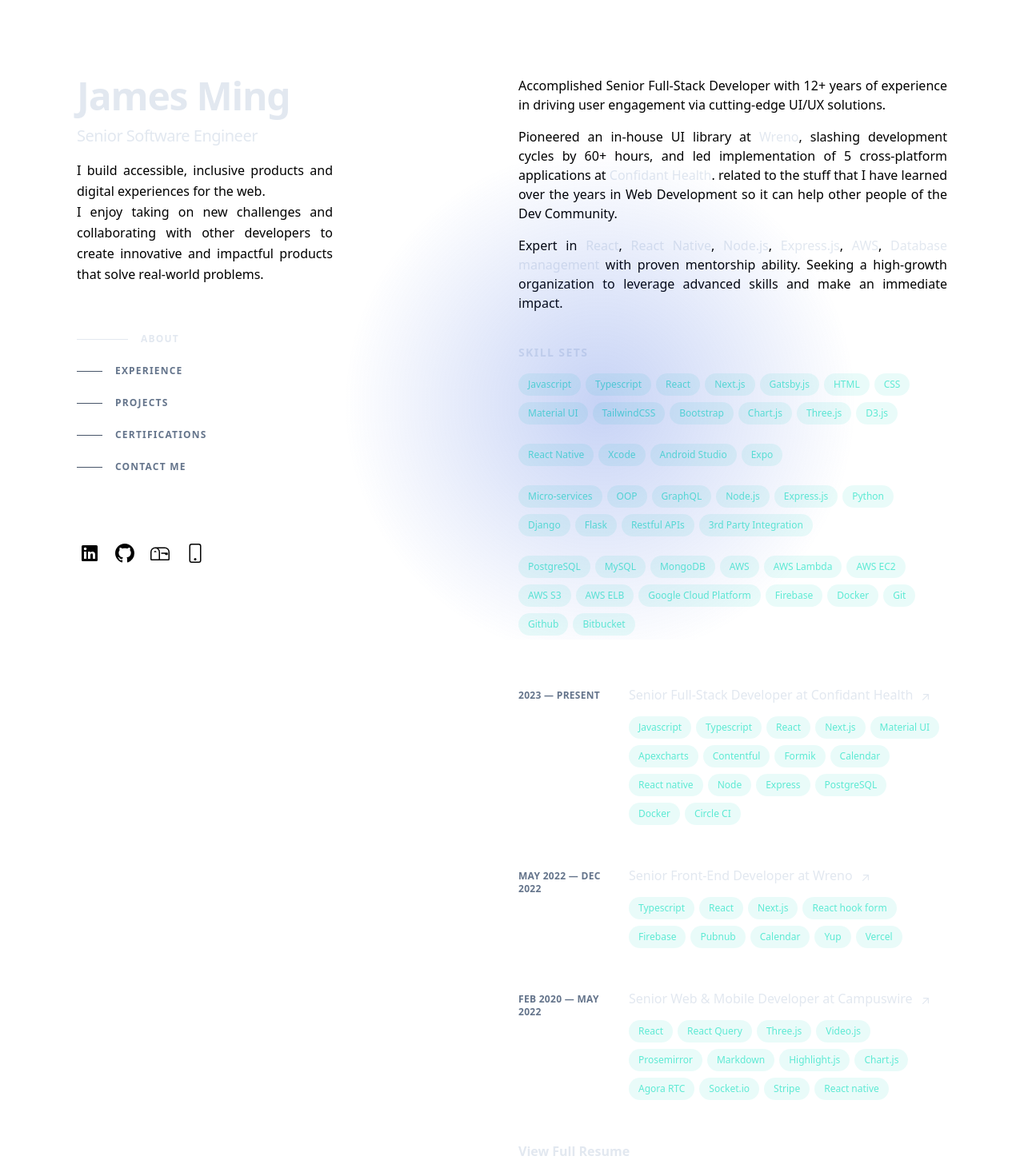
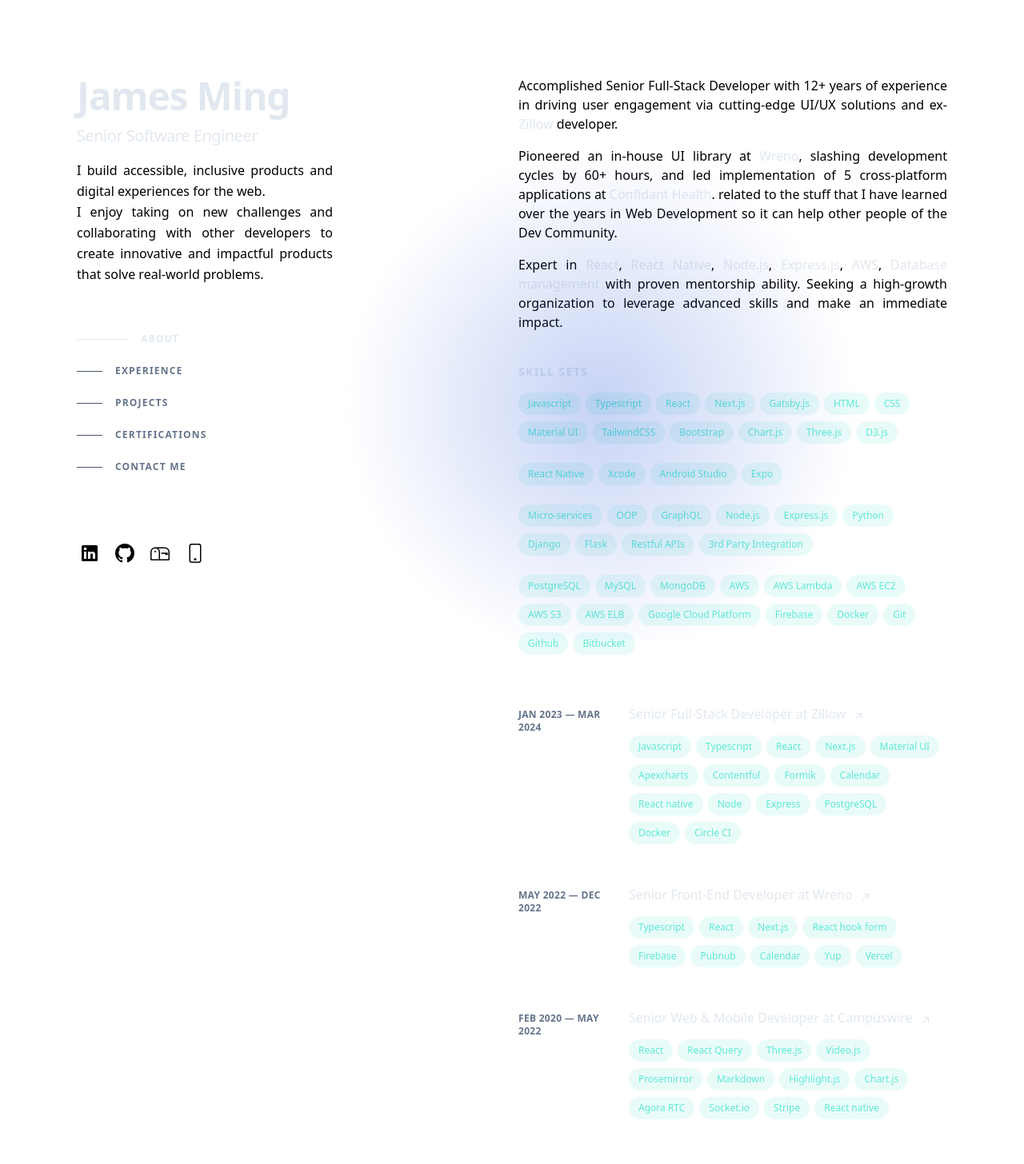
Before and after one commit to mingcnjs/james-ming, a Next.js app: page / in a window 1280 px wide. Shown: the top 1456 px of the page at 80% size. Built offline with nearby package versions, Linux system fonts and the light colour scheme.

Commit message:
more update

```diff
--- a/components/Sidebar.tsx
+++ b/components/Sidebar.tsx
@@ -122,7 +122,7 @@ const Header = () => {
           <li className="mr-5 text-xs">
             <a
               className="block hover:text-slate-200"
-              href="mailto:james.ming.ca@gmail.com?subject=Subject&body=Body%20goes%20here"
+              href="mailto:jmsr0922dev@gmail.com?subject=Subject&body=Body%20goes%20here"
             >
               <span className="sr-only">Email</span>
               <svg
--- a/constants/experience.constant.ts
+++ b/constants/experience.constant.ts
@@ -1,11 +1,11 @@
 export const experienceItems = [
   {
-    duration: "2023 — Present",
-    durationLabel: "2023 — Present",
-    company: "Confidant Health",
-    projectName: "Confidant Health",
+    duration: "Jan 2023 — Mar 2024",
+    durationLabel: "Jan 2023 — Mar 2024",
+    company: "Zillow",
+    projectName: "Zillow",
     jobTitle: "Senior Full-Stack Developer",
-    href: "https://www.confidanthealth.com/",
+    href: "https://www.zillow.com/",
     skills: [
       "Javascript",
       "Typescript",
@@ -68,7 +68,7 @@ export const experienceItems = [
   {
     duration: "May 2017 — Jan 2020",
     durationLabel: "May 2017 to Jan 2020",
-    company: "Emtec",
+    company: "Sivo",
     projectName: "Sivo",
     jobTitle: "Senior Frontend Engineer",
     href: "https://app.sivo.com/",
--- a/constants/projects.constant.ts
+++ b/constants/projects.constant.ts
@@ -1,4 +1,11 @@
 export const projectItems = [
+  {
+    title: "Zillow",
+    description:
+      "Zillow is reimagining real estate to make home a reality for more and more people.",
+    href: "https://www.zillow.com/",
+    image: "/images/projects/zillow.png",
+  },
   {
     title: "Confidant Health",
     description:
--- a/pages/about/index.tsx
+++ b/pages/about/index.tsx
@@ -20,7 +20,16 @@ const About = () => {
       <div>
         <p className="mb-4 text-justify">
           Accomplished Senior Full-Stack Developer with 12+ years of experience
-          in driving user engagement via cutting-edge UI/UX solutions.
+          in driving user engagement via cutting-edge UI/UX solutions and ex-
+          <a
+            className="font-medium text-slate-200 hover:text-teal-300 focus-visible:text-teal-300"
+            href="https://www.zillow.com/"
+            target="_blank"
+            rel="noreferrer"
+          >
+            Zillow
+          </a>{" "}
+          developer.
         </p>
         <p className="mb-4 text-justify">
           Pioneered an in-house UI library at{" "}
--- a/pages/contact/index.tsx
+++ b/pages/contact/index.tsx
@@ -67,7 +67,7 @@ const Contact = () => {
                 id="email"
                 ref={emailRef}
                 className="shadow-sm bg-gray-50 border border-gray-300 text-gray-900 text-sm rounded-lg focus:ring-primary-500 focus:border-primary-500 block w-full p-2.5 dark:bg-gray-700 dark:border-gray-600 dark:placeholder-gray-400 dark:text-white dark:focus:ring-primary-500 dark:focus:border-primary-500 dark:shadow-sm-light"
-                placeholder="james.ming.ca@gmail.com"
+                placeholder="jmsr0922dev@gmail.com"
                 required
               />
             </div>
```
Also changed, not shown: public/images/projects/zillow.png (added), 1 other file (tests, documents, lock files or other folders).
